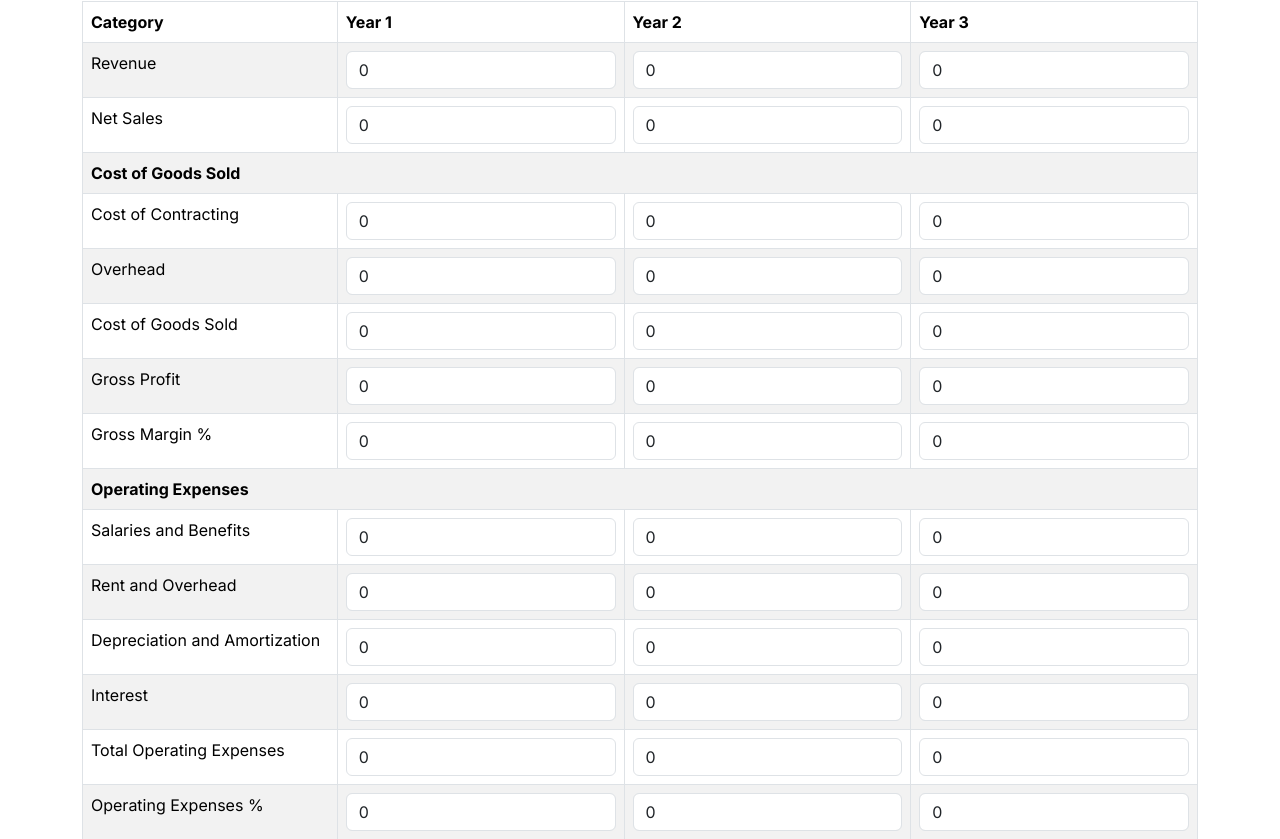
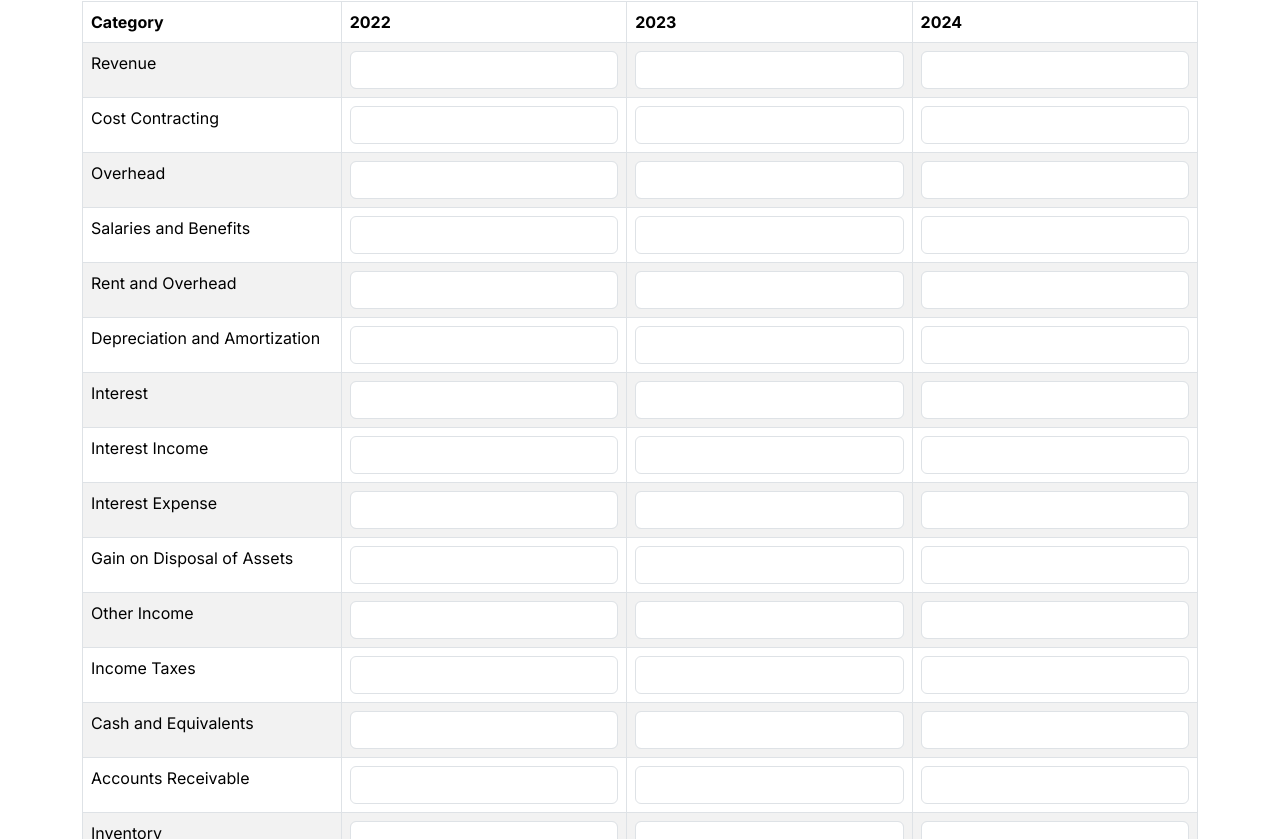
Before and after one commit to pineapple-spire/pineapple-spire, a Next.js app: page /audit-data in a window 1280 px wide. Shown: the part 161-1000 px from the top of the page. Built offline with nearby package versions, Linux system fonts and the light colour scheme; no server answers; the database is empty; sample sign-in values are in the browser's storage.

Commit message:
Audit Data Page front-end matches FinancialData Model

```diff
--- a/src/components/AuditDataForm.tsx
+++ b/src/components/AuditDataForm.tsx
@@ -1,101 +1,106 @@
 'use client';
 
-import React, { useEffect } from 'react';
+import React, { useEffect, useState } from 'react';
 import { Table, Button, Form } from 'react-bootstrap';
 import { useForm } from 'react-hook-form';
 import swal from 'sweetalert';
 import { submitAuditData, getAuditData } from '@/lib/dbActions';
 
-interface AuditDataFormValues {
-  revenueYear1: number;
-  revenueYear2: number;
-  revenueYear3: number;
-  netSalesYear1: number;
-  netSalesYear2: number;
-  netSalesYear3: number;
-  costContractingYear1: number;
-  costContractingYear2: number;
-  costContractingYear3: number;
-  overheadYear1: number;
-  overheadYear2: number;
-  overheadYear3: number;
-  costOfGoodsSoldYear1: number;
-  costOfGoodsSoldYear2: number;
-  costOfGoodsSoldYear3: number;
-  grossProfitYear1: number;
-  grossProfitYear2: number;
-  grossProfitYear3: number;
-  grossMarginYear1: number;
-  grossMarginYear2: number;
-  grossMarginYear3: number;
-  salariesAndBenefitsYear1: number;
-  salariesAndBenefitsYear2: number;
-  salariesAndBenefitsYear3: number;
-  rentAndOverheadYear1: number;
-  rentAndOverheadYear2: number;
-  rentAndOverheadYear3: number;
-  depreciationAndAmortizationYear1: number;
-  depreciationAndAmortizationYear2: number;
-  depreciationAndAmortizationYear3: number;
-  interestYear1: number;
-  interestYear2: number;
-  interestYear3: number;
-  totalOperatingExpensesYear1: number;
-  totalOperatingExpensesYear2: number;
-  totalOperatingExpensesYear3: number;
-  operatingExpensesPercentYear1: number;
-  operatingExpensesPercentYear2: number;
-  operatingExpensesPercentYear3: number;
+interface FinancialDataValues {
+  year: number;
+  revenue: number;
+  costContracting: number;
+  overhead: number;
+  salariesAndBenefits: number;
+  rentAndOverhead: number;
+  depreciationAndAmortization: number;
+  interest: number;
+  interestIncome: number;
+  interestExpense: number;
+  gainOnDisposalAssets: number;
+  otherIncome: number;
+  incomeTaxes: number;
+  cashAndEquivalents: number;
+  accountsReveivable: number;
+  inventory: number;
+  propertyPlantAndEquipment: number;
+  investment: number;
+  accountsPayable: number;
+  currentDebtService: number;
+  taxesPayable: number;
+  longTermDebtService: number;
+  loansPayable: number;
+  equityCapital: number;
+  retainedEarnings: number;
 }
+type AuditDataFormValues = [FinancialDataValues, FinancialDataValues, FinancialDataValues];
 
-const defaultValues: AuditDataFormValues = {
-  revenueYear1: 0,
-  revenueYear2: 0,
-  revenueYear3: 0,
-  netSalesYear1: 0,
-  netSalesYear2: 0,
-  netSalesYear3: 0,
-  costContractingYear1: 0,
-  costContractingYear2: 0,
-  costContractingYear3: 0,
-  overheadYear1: 0,
-  overheadYear2: 0,
-  overheadYear3: 0,
-  costOfGoodsSoldYear1: 0,
-  costOfGoodsSoldYear2: 0,
-  costOfGoodsSoldYear3: 0,
-  grossProfitYear1: 0,
-  grossProfitYear2: 0,
-  grossProfitYear3: 0,
-  grossMarginYear1: 0,
-  grossMarginYear2: 0,
-  grossMarginYear3: 0,
-  salariesAndBenefitsYear1: 0,
-  salariesAndBenefitsYear2: 0,
-  salariesAndBenefitsYear3: 0,
-  rentAndOverheadYear1: 0,
-  rentAndOverheadYear2: 0,
-  rentAndOverheadYear3: 0,
-  depreciationAndAmortizationYear1: 0,
-  depreciationAndAmortizationYear2: 0,
-  depreciationAndAmortizationYear3: 0,
-  interestYear1: 0,
-  interestYear2: 0,
-  interestYear3: 0,
-  totalOperatingExpensesYear1: 0,
-  totalOperatingExpensesYear2: 0,
-  totalOperatingExpensesYear3: 0,
-  operatingExpensesPercentYear1: 0,
-  operatingExpensesPercentYear2: 0,
-  operatingExpensesPercentYear3: 0,
+const defaultFinancialModel = {
+  year: 0,
+  revenue: 0,
+  costContracting: 0,
+  overhead: 0,
+  salariesAndBenefits: 0,
+  rentAndOverhead: 0,
+  depreciationAndAmortization: 0,
+  interest: 0,
+  interestIncome: 0,
+  interestExpense: 0,
+  gainOnDisposalAssets: 0,
+  otherIncome: 0,
+  incomeTaxes: 0,
+  cashAndEquivalents: 0,
+  accountsReveivable: 0,
+  inventory: 0,
+  propertyPlantAndEquipment: 0,
+  investment: 0,
+  accountsPayable: 0,
+  currentDebtService: 0,
+  taxesPayable: 0,
+  longTermDebtService: 0,
+  loansPayable: 0,
+  equityCapital: 0,
+  retainedEarnings: 0,
 };
+const defaultValues: AuditDataFormValues = [defaultFinancialModel, defaultFinancialModel, defaultFinancialModel];
+
+const financialFields = [
+  { key: 'revenue', label: 'Revenue' },
+  { key: 'costContracting', label: 'Cost Contracting' },
+  { key: 'overhead', label: 'Overhead' },
+  { key: 'salariesAndBenefits', label: 'Salaries and Benefits' },
+  { key: 'rentAndOverhead', label: 'Rent and Overhead' },
+  { key: 'depreciationAndAmortization', label: 'Depreciation and Amortization' },
+  { key: 'interest', label: 'Interest' },
+  { key: 'interestIncome', label: 'Interest Income' },
+  { key: 'interestExpense', label: 'Interest Expense' },
+  { key: 'gainOnDisposalAssets', label: 'Gain on Disposal of Assets' },
+  { key: 'otherIncome', label: 'Other Income' },
+  { key: 'incomeTaxes', label: 'Income Taxes' },
+  { key: 'cashAndEquivalents', label: 'Cash and Equivalents' },
+  { key: 'accountsReveivable', label: 'Accounts Receivable' },
+  { key: 'inventory', label: 'Inventory' },
+  { key: 'propertyPlantAndEquipment', label: 'Property, Plant, and Equipment' },
+  { key: 'investment', label: 'Investment' },
+  { key: 'accountsPayable', label: 'Accounts Payable' },
+  { key: 'currentDebtService', label: 'Current Debt Service' },
+  { key: 'taxesPayable', label: 'Taxes Payable' },
+  { key: 'longTermDebtService', label: 'Long-Term Debt Service' },
+  { key: 'loansPayable', label: 'Loans Payable' },
+  { key: 'equityCapital', label: 'Equity Capital' },
+  { key: 'retainedEarnings', label: 'Retained Earnings' },
+];
 
 const AuditDataForm: React.FC = () => {
   const { register, handleSubmit, reset } = useForm<AuditDataFormValues>({ defaultValues });
+  const [finData, setFinData] = useState([defaultFinancialModel, defaultFinancialModel, defaultFinancialModel]);
 
   useEffect(() => {
     const fetchData = async () => {
       const data = await getAuditData();
+      // @ts-ignore
+      setFinData(data);
+      // @ts-ignore
       reset(data);
     };
 
@@ -118,225 +123,27 @@ const AuditDataForm: React.FC = () => {
         <thead>
           <tr>
             <th>Category</th>
-            <th>Year 1</th>
-            <th>Year 2</th>
-            <th>Year 3</th>
+            <th>{ finData[0].year }</th>
+            <th>{ finData[1].year }</th>
+            <th>{ finData[2].year }</th>
           </tr>
         </thead>
         <tbody>
-          {/* Revenue and Net Sales */}
-          <tr>
-            <td>Revenue</td>
-            <td>
-              <Form.Control type="number" step="0.01" {...register('revenueYear1', { valueAsNumber: true })} />
-            </td>
-            <td>
-              <Form.Control type="number" step="0.01" {...register('revenueYear2', { valueAsNumber: true })} />
-            </td>
-            <td>
-              <Form.Control type="number" step="0.01" {...register('revenueYear3', { valueAsNumber: true })} />
-            </td>
-          </tr>
-          <tr>
-            <td>Net Sales</td>
-            <td>
-              <Form.Control type="number" step="0.01" {...register('netSalesYear1', { valueAsNumber: true })} />
-            </td>
-            <td>
-              <Form.Control type="number" step="0.01" {...register('netSalesYear2', { valueAsNumber: true })} />
-            </td>
-            <td>
-              <Form.Control type="number" step="0.01" {...register('netSalesYear3', { valueAsNumber: true })} />
-            </td>
-          </tr>
-          {/* Cost of Goods Sold Section */}
-          <tr>
-            <th colSpan={4}>Cost of Goods Sold</th>
-          </tr>
-          <tr>
-            <td>Cost of Contracting</td>
-            <td>
-              <Form.Control type="number" step="0.01" {...register('costContractingYear1', { valueAsNumber: true })} />
-            </td>
-            <td>
-              <Form.Control type="number" step="0.01" {...register('costContractingYear2', { valueAsNumber: true })} />
-            </td>
-            <td>
-              <Form.Control type="number" step="0.01" {...register('costContractingYear3', { valueAsNumber: true })} />
-            </td>
-          </tr>
-          <tr>
-            <td>Overhead</td>
-            <td>
-              <Form.Control type="number" step="0.01" {...register('overheadYear1', { valueAsNumber: true })} />
-            </td>
-            <td>
-              <Form.Control type="number" step="0.01" {...register('overheadYear2', { valueAsNumber: true })} />
-            </td>
-            <td>
-              <Form.Control type="number" step="0.01" {...register('overheadYear3', { valueAsNumber: true })} />
-            </td>
-          </tr>
-          <tr>
-            <td>Cost of Goods Sold</td>
-            <td>
-              <Form.Control type="number" step="0.01" {...register('costOfGoodsSoldYear1', { valueAsNumber: true })} />
-            </td>
-            <td>
-              <Form.Control type="number" step="0.01" {...register('costOfGoodsSoldYear2', { valueAsNumber: true })} />
-            </td>
-            <td>
-              <Form.Control type="number" step="0.01" {...register('costOfGoodsSoldYear3', { valueAsNumber: true })} />
-            </td>
-          </tr>
-          <tr>
-            <td>Gross Profit</td>
-            <td>
-              <Form.Control type="number" step="0.01" {...register('grossProfitYear1', { valueAsNumber: true })} />
-            </td>
-            <td>
-              <Form.Control type="number" step="0.01" {...register('grossProfitYear2', { valueAsNumber: true })} />
-            </td>
-            <td>
-              <Form.Control type="number" step="0.01" {...register('grossProfitYear3', { valueAsNumber: true })} />
-            </td>
-          </tr>
-          <tr>
-            <td>Gross Margin %</td>
-            <td>
-              <Form.Control type="number" step="0.01" {...register('grossMarginYear1', { valueAsNumber: true })} />
-            </td>
-            <td>
-              <Form.Control type="number" step="0.01" {...register('grossMarginYear2', { valueAsNumber: true })} />
-            </td>
-            <td>
-              <Form.Control type="number" step="0.01" {...register('grossMarginYear3', { valueAsNumber: true })} />
-            </td>
-          </tr>
-          {/* Operating Expenses Section */}
-          <tr>
-            <th colSpan={4}>Operating Expenses</th>
-          </tr>
-          <tr>
-            <td>Salaries and Benefits</td>
-            <td>
+          {financialFields.map(({ key, label }) => (
+            <tr key={key}>
+              <td>{label}</td>
+              {[0, 1, 2].map((index) => (
+                <td key={index}>
                   <Form.Control
                     type="number"
                     step="0.01"
-                {...register('salariesAndBenefitsYear1', { valueAsNumber: true })}
+                    // @ts-ignore
+                    {...register(`${index}.${key}`, { valueAsNumber: true })}
                   />
                 </td>
-            <td>
-              <Form.Control
-                type="number"
-                step="0.01"
-                {...register('salariesAndBenefitsYear2', { valueAsNumber: true })}
-              />
-            </td>
-            <td>
-              <Form.Control
-                type="number"
-                step="0.01"
-                {...register('salariesAndBenefitsYear3', { valueAsNumber: true })}
-              />
-            </td>
+              ))}
             </tr>
-          <tr>
-            <td>Rent and Overhead</td>
-            <td>
-              <Form.Control type="number" step="0.01" {...register('rentAndOverheadYear1', { valueAsNumber: true })} />
-            </td>
-            <td>
-              <Form.Control type="number" step="0.01" {...register('rentAndOverheadYear2', { valueAsNumber: true })} />
-            </td>
-            <td>
-              <Form.Control type="number" step="0.01" {...register('rentAndOverheadYear3', { valueAsNumber: true })} />
-            </td>
-          </tr>
-          <tr>
-            <td>Depreciation and Amortization</td>
-            <td>
-              <Form.Control
-                type="number"
-                step="0.01"
-                {...register('depreciationAndAmortizationYear1', { valueAsNumber: true })}
-              />
-            </td>
-            <td>
-              <Form.Control
-                type="number"
-                step="0.01"
-                {...register('depreciationAndAmortizationYear2', { valueAsNumber: true })}
-              />
-            </td>
-            <td>
-              <Form.Control
-                type="number"
-                step="0.01"
-                {...register('depreciationAndAmortizationYear3', { valueAsNumber: true })}
-              />
-            </td>
-          </tr>
-          <tr>
-            <td>Interest</td>
-            <td>
-              <Form.Control type="number" step="0.01" {...register('interestYear1', { valueAsNumber: true })} />
-            </td>
-            <td>
-              <Form.Control type="number" step="0.01" {...register('interestYear2', { valueAsNumber: true })} />
-            </td>
-            <td>
-              <Form.Control type="number" step="0.01" {...register('interestYear3', { valueAsNumber: true })} />
-            </td>
-          </tr>
-          <tr>
-            <td>Total Operating Expenses</td>
-            <td>
-              <Form.Control
-                type="number"
-                step="0.01"
-                {...register('totalOperatingExpensesYear1', { valueAsNumber: true })}
-              />
-            </td>
-            <td>
-              <Form.Control
-                type="number"
-                step="0.01"
-                {...register('totalOperatingExpensesYear2', { valueAsNumber: true })}
-              />
-            </td>
-            <td>
-              <Form.Control
-                type="number"
-                step="0.01"
-                {...register('totalOperatingExpensesYear3', { valueAsNumber: true })}
-              />
-            </td>
-          </tr>
-          <tr>
-            <td>Operating Expenses %</td>
-            <td>
-              <Form.Control
-                type="number"
-                step="0.01"
-                {...register('operatingExpensesPercentYear1', { valueAsNumber: true })}
-              />
-            </td>
-            <td>
-              <Form.Control
-                type="number"
-                step="0.01"
-                {...register('operatingExpensesPercentYear2', { valueAsNumber: true })}
-              />
-            </td>
-            <td>
-              <Form.Control
-                type="number"
-                step="0.01"
-                {...register('operatingExpensesPercentYear3', { valueAsNumber: true })}
-              />
-            </td>
-          </tr>
+          ))}
         </tbody>
       </Table>
       <Button type="submit" className="mb-3">
```
Also changed, not shown: src/lib/dbActions.ts (+92 -90 lines). Lines whose indentation alone changed are shown as unchanged.
